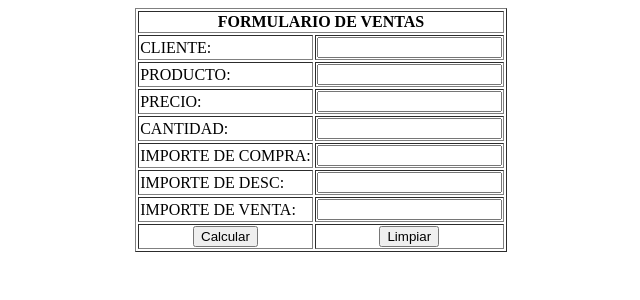
After one commit to JRG25/master, a PHP site: page /Ventas.php in a window 1280 px wide. The commit adds this page. Shown: the top 300 px of the page, without its empty margins (319-959 px from the left). Run offline with PHP 8.4, Linux system fonts and the light colour scheme.

Commit message:
Creacion del ejercicio ventas y mod de calc.

```diff
--- a/sanchez/Calculadora.php
+++ b/sanchez/Calculadora.php
@@ -1,5 +1,4 @@
 <!DOCTYPE html>
-
 <html>
     <head>
         <meta charset="UTF-8">
@@ -12,7 +11,7 @@
                 $num1 = $_POST['txtNum1'];
                 $num2 = $_POST['txtNum2'];
                 $r = $_POST['txtR'];
-                if (!empty($num1) && !empty($num2)){
+                if (!empty($num1) && !empty($num2)) {
                     if (isset($_POST['btnSuma']))
                         $r = $num1 + $num2;
                     if (isset($_POST['btnResta']))
@@ -21,7 +20,7 @@
                         $r = $num1 * $num2;
                     if (isset($_POST['btnDiv']))
                         $r = $num1 / $num2;
-                }else{
+                }else {
                     echo '<script language="javascript">alert("Ingrese Datos")</script>';
                 }
             }
--- /dev/null
+++ b/sanchez/Ventas.php
@@ -0,0 +1,76 @@
+<!doctype html>
+<html lang="en">
+    <head>
+        <meta charset="UTF-8">
+        <title>VENTAS FORMULARIO</title>
+    </head>
+    <body>
+        <form action="Ventas.php" method="POST">
+            <?php
+            if (isset($_POST['btnCalcular'])) {
+                $nombre = $_POST['txtNombre'];
+                $prod = $_POST['txtProd'];
+                $precio = $_POST['txtPrecio'];
+                $cant = $_POST['txtCantidad'];
+                $impCompra = $_POST['txtImporte'];
+                $impDesc = $_POST['txtImporteDesc'];
+                $impVenta = $_POST['txtImporteVenta'];
+                if (empty($nombre) && empty($Prod) && empty($precio) && empty($cant)) {
+                    echo '<script language="javascript">alert("Ingrese los datos Por Favor!")</script>';
+                } else {
+                    if (isset($_POST['btnCalcular'])) {
+                        $impCompra = $precio * $cant;
+                        $impDesc = 0;
+                        if ($cant >= 6) {
+                            $impDesc = 0.05 * $impCompra;
+                        }
+                        $impVenta = $impCompra - $impDesc;
+                    }
+                }
+            }
+            ?>
+
+            <table border="1" align="center">
+                <thead>
+                    <tr>
+                        <th colspan="2">FORMULARIO DE VENTAS</th>
+                    </tr>
+                </thead>
+                <tbody>
+                    <tr>
+                        <td><label name="nombre"/>CLIENTE:</td>
+                        <td><input type="text" name="txtNombre" value="<?php if (isset($nombre)) echo $nombre; ?>" size="20"/></td>
+                    </tr>
+                    <tr>
+                        <td><label name="nombreProd"/> PRODUCTO:</td>
+                        <td><input type="text" name="txtProd" value="<?php if (isset($prod)) echo $prod; ?>" size="20"/></td>
+                    </tr>
+                    <tr>
+                        <td><label name="precio"/>PRECIO:</td>
+                        <td><input type="text" name="txtPrecio" value="<?php if (isset($precio)) echo $precio; ?>" size="20"/></td>
+                    </tr>
+                    <tr>
+                        <td><label name="cantidad"/>CANTIDAD:</td>
+                        <td><input type="text" name="txtCantidad" value="<?php if (isset($cant)) echo $cant; ?>" size="20"/></td>
+                    </tr>
+                    <tr>
+                        <td><label name="impcompra"/>IMPORTE DE COMPRA:</td>
+                        <td><input type="text" name="txtImporte" value="<?php if (isset($impCompra)) echo $impCompra; ?>" /></td>
+                    </tr>
+                    <tr>
+                        <td><label name="impdesc"/>IMPORTE DE DESC:</td>
+                        <td><input type="text" name="txtImporteDesc" value="<?php if (isset($impDesc)) echo $impDesc; ?>" /></td>
+                    </tr>
+                    <tr>
+                        <td><label name="impventa"/>IMPORTE DE VENTA:</td>
+                        <td><input type="text" name="txtImporteVenta" value="<?php if (isset($impVenta)) echo $impVenta; ?>" /></td>
+                    </tr>
+                    <tr>
+                        <td colspan="1" align="center"><input type="submit" name="btnCalcular" value="Calcular"/></td>
+                        <td colspan="1" align="center"><input type="reset" value="Limpiar" name="btnLimpiar" /></td>
+                    </tr>
+                </tbody>
+            </table>
+        </form>
+    </body>
+</html>
```
Lines whose indentation alone changed are shown as unchanged.
